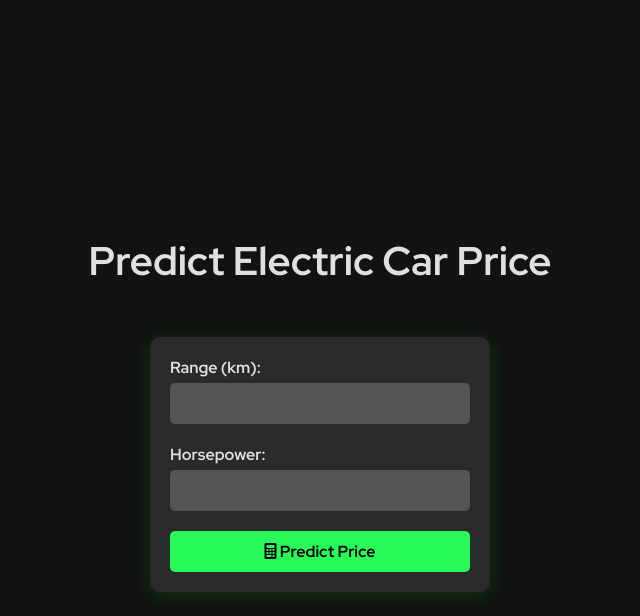
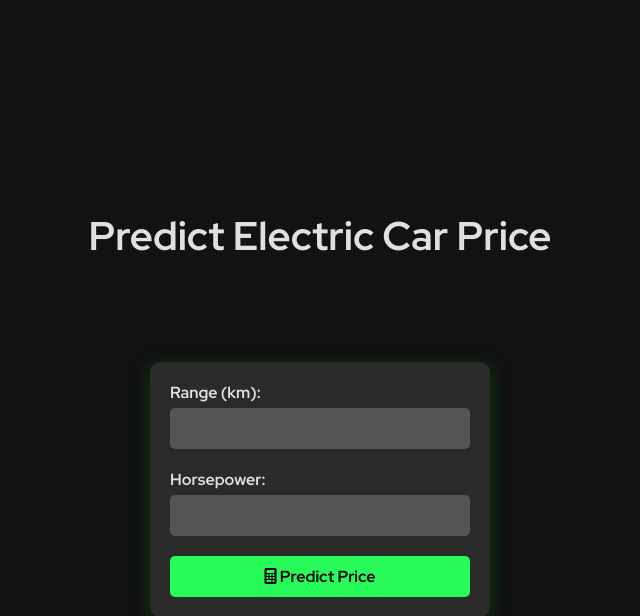
Before and after one commit to Ayaan2328/price-predict-cars, a Flask app: page / in a window 1280 px wide. Shown: the top 616 px of the page, without its empty margins (320-960 px from the left). Run offline with Flask 3, Linux system fonts and the light colour scheme; parts of the project's set-up code (start-up, migrations or seed data) failed here and were passed over.

Commit message:
Update index.html

```diff
--- a/templates/index.html
+++ b/templates/index.html
@@ -21,7 +21,7 @@
 
         h1 {
             font-size: 2.5rem;
-            margin-bottom: 50px;
+            margin-bottom: 100px;
         }
 
         form {
```
